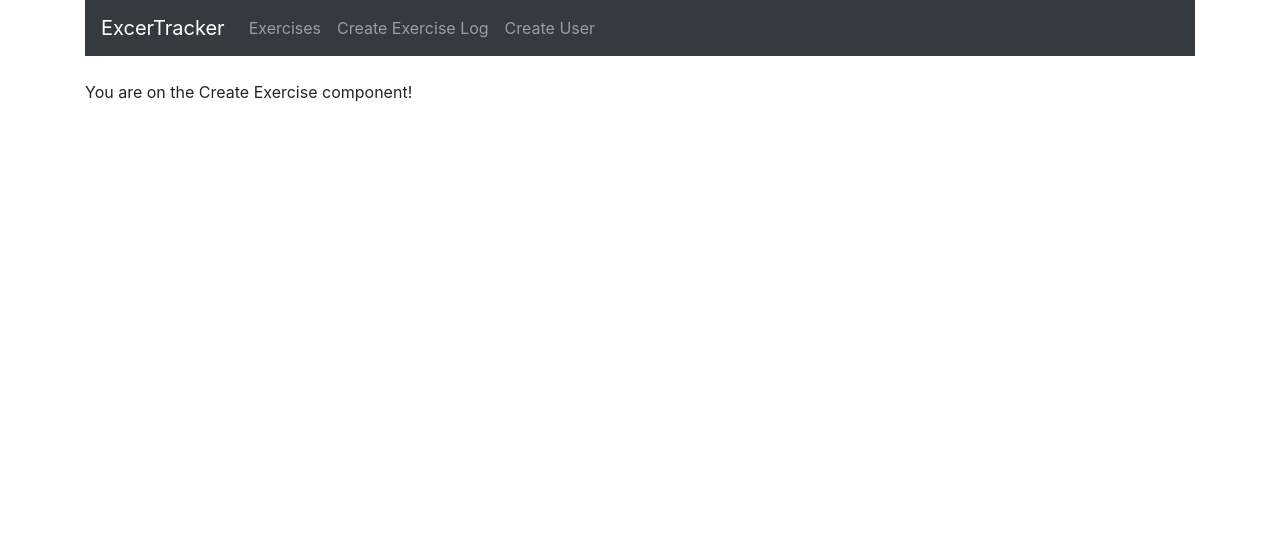
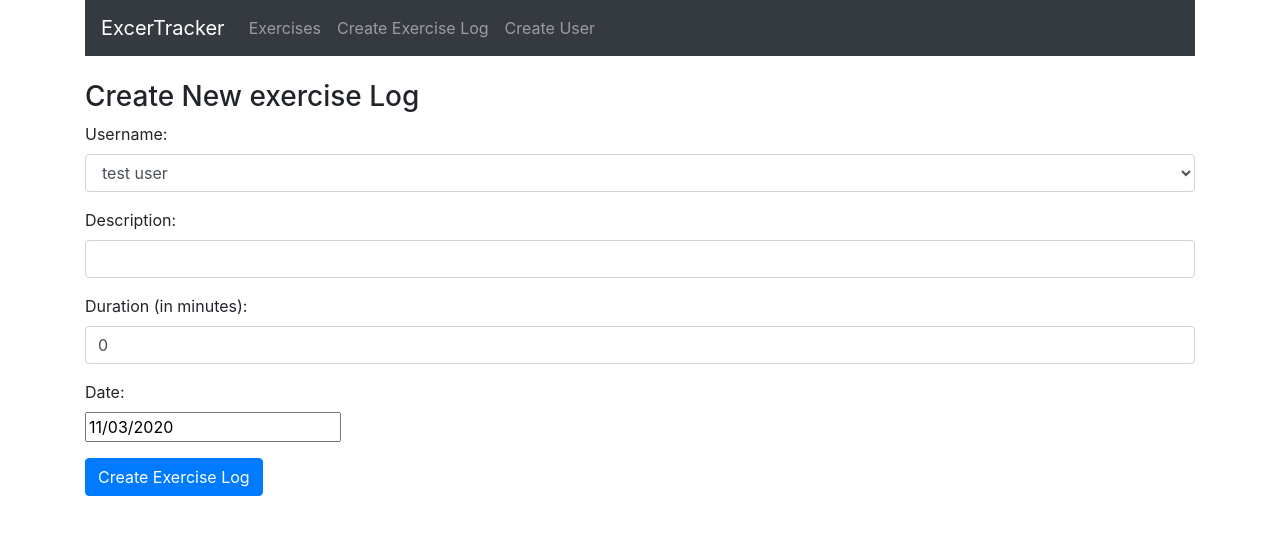
Before and after one commit to 0mega28/mern-exercise-tracker, a React (Create React App) app: page /create in a window 1280 px wide. Shown: the top 534 px of the page. Built offline with nearby package versions, Linux system fonts and the light colour scheme.

Commit message:
Create form and handled onChange and onSubmit event
For now the form onSubmit logs the value to console

```diff
--- a/src/components/create-exercise.component.jsx
+++ b/src/components/create-exercise.component.jsx
@@ -1,11 +1,132 @@
-import React, { Component } from 'react';
+import React, { Component } from "react";
+import DatePicker from "react-datepicker";
+import "react-datepicker/dist/react-datepicker.css";
 
 export default class CreateExercise extends Component {
-  render() {
-    return (
-      <div>
-        <p>You are on the Create Exercise component!</p>
-      </div>
-    )
-  }
+	constructor(props) {
+		super(props);
+
+		this.state = {
+			username: "",
+			description: "",
+			duration: 0,
+			date: new Date(),
+			users: [],
+		};
+
+		this.onChangeUsername = this.onChangeUsername.bind(this);
+		this.onChangeDescription = this.onChangeDescription.bind(this);
+		this.onChangeDuration = this.onChangeDuration.bind(this);
+		this.onChangeDate = this.onChangeDate.bind(this);
+		this.onSubmit = this.onSubmit.bind(this);
+	}
+
+	componentDidMount() {
+		this.setState({
+			users: ["test user"],
+			username: "test user",
+		});
+	}
+
+	onChangeUsername(e) {
+		this.setState({
+			username: e.target.value,
+		});
+	}
+
+	onChangeDescription(e) {
+		this.setState({
+			description: e.target.value,
+		});
+	}
+
+	onChangeDuration(e) {
+		this.setState({
+			duration: e.target.value,
+		});
+	}
+
+	onChangeDate(date) {
+		this.setState({
+			date: date,
+		});
+	}
+
+	onSubmit(e) {
+		e.preventDefault();
+
+		const exercise = {
+			username: this.state.username,
+			description: this.state.description,
+			duration: this.state.duration,
+			date: this.state.date,
+		};
+
+		console.log(exercise);
+
+		window.location = "/";
+	}
+
+	render() {
+		return (
+			<div>
+				<h3> Create New exercise Log </h3>
+				<form onSubmit={this.onSubmit}>
+					<div className="form-group">
+						<label> Username: </label>
+						<select
+							ref="userInput"
+							required
+							className="form-control"
+							value={this.state.username}
+							onChange={this.onChangeUsername}
+						>
+							{this.state.users.map((user) => {
+								return (
+									<option key={user} value={user}>
+										{user}
+									</option>
+								);
+							})}
+						</select>
+					</div>
+					<div className="form-group">
+						<label> Description: </label>
+						<input
+							type="text"
+							required
+							className="form-control"
+							value={this.state.description}
+							onChange={this.onChangeDescription}
+						/>
+					</div>
+					<div className="form-group">
+						<label>Duration (in minutes): </label>
+						<input
+							type="text"
+							className="form-control"
+							value={this.state.duration}
+							onChange={this.onChangeDuration}
+						></input>
+					</div>
+					<div className="form-group">
+						<label> Date: </label>
+						<div>
+							<DatePicker
+								selected={this.state.date}
+								onChange={this.onChangeDate}
+							/>
+						</div>
+					</div>
+					<div className="form-group">
+						<input
+							type="submit"
+							value="Create Exercise Log"
+							className="btn btn-primary"
+						/>
+					</div>
+				</form>
+			</div>
+		);
+	}
 }
```
